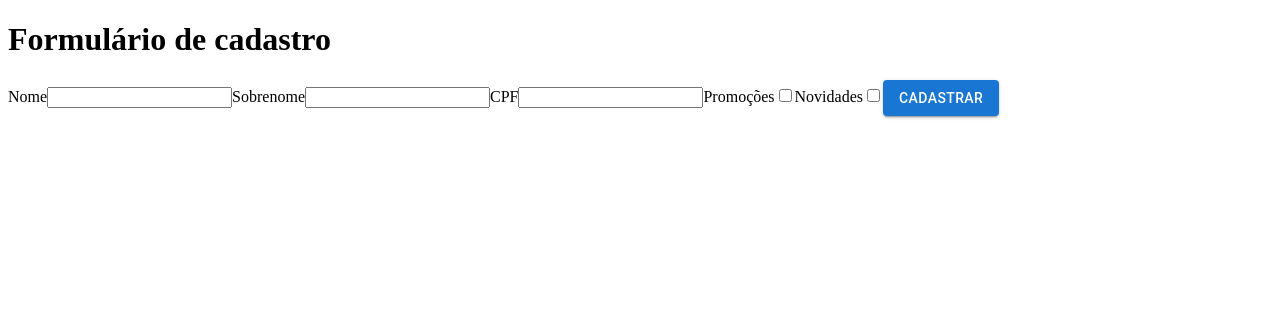
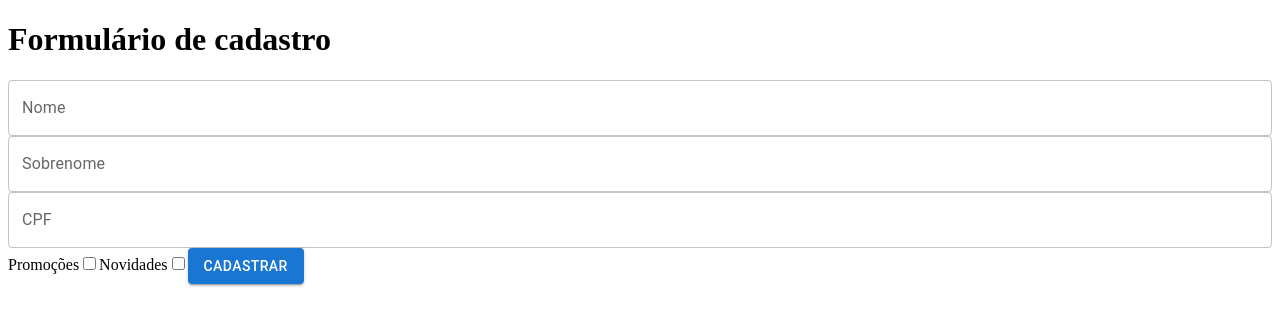
Before and after one commit to RenanTRS/react-hooks, a React (Vite) app: page / in a window 1280 px wide. Shown: the top 326 px of the page. Built offline with nearby package versions, Linux system fonts and the light colour scheme.

Commit message:
use textfield

```diff
--- a/src/components/Form/index.tsx
+++ b/src/components/Form/index.tsx
@@ -1,15 +1,14 @@
+import TextField from '@mui/material/TextField';
 import Button from '@mui/material/Button'
+
 export const Form = () => {
     return (
         <form>
-            <label htmlFor="">Nome</label>
-            <input type="text" />
+            <TextField id='name' label='Nome' variant='outlined' fullWidth/>
 
-            <label htmlFor="">Sobrenome</label>
-            <input type="text" />
+            <TextField id='lastname' label='Sobrenome' variant='outlined' fullWidth/>
 
-            <label htmlFor="">CPF</label>
-            <input type="text" />
+            <TextField id='cpf' label='CPF' variant='outlined' fullWidth/>
 
             <label htmlFor="">Promoções</label>
             <input type="checkbox" />
```
